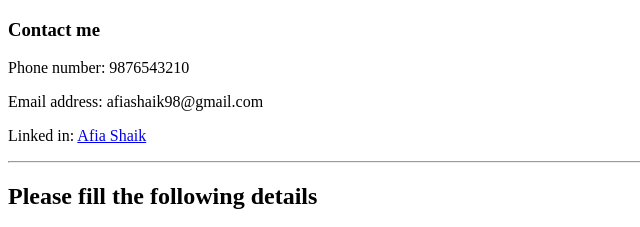
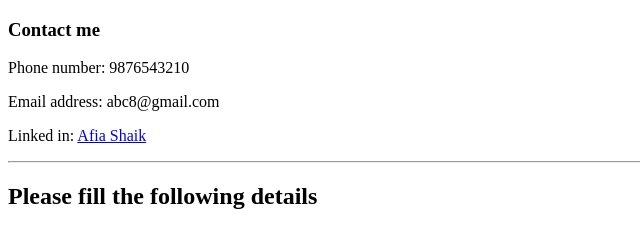
Before and after one commit to afiashaik/cv, a plain HTML site: page contact.html in a window 1280 px wide. Shown: the top 227 px of the page, 0-640 px from the left. Drawn offline with Linux system fonts and the light colour scheme.

Commit message:
Update contact.html

```diff
--- a/contact.html
+++ b/contact.html
@@ -7,7 +7,7 @@
   <body>
     <h3>Contact me</h3>
       <p>Phone number: 9876543210</p>
-      <p>Email address: afiashaik98@gmail.com</p>
+      <p>Email address: abc8@gmail.com</p>
       <p>Linked in: <a href="https://www.linkedin.com/in/afia-shaik-b88ab2242/?msgControlName=reply_to_sender&msgConversationId=2-ZmQ2MmQ1YWQtNmZhNi00MjA4LWE3MWEtNGM3ZWU1MzBkOWE4XzAxMA%3D%3D&msgOverlay=true">Afia Shaik</a></p>
 <hr>
 <h2>Please fill the following details</h2>
```
